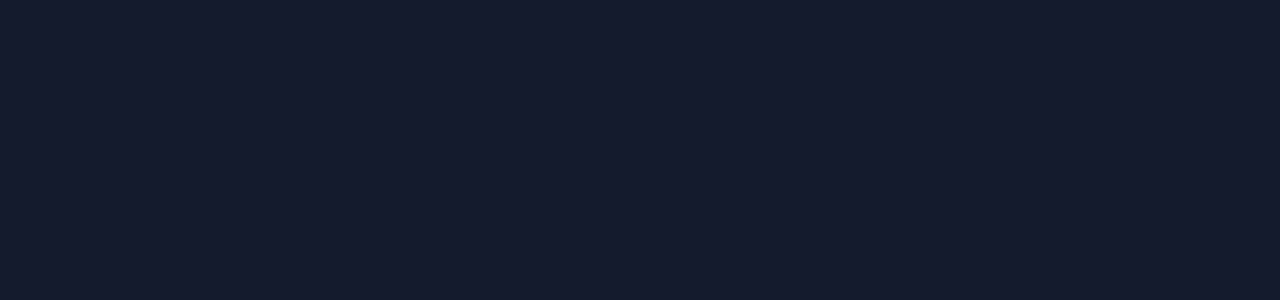
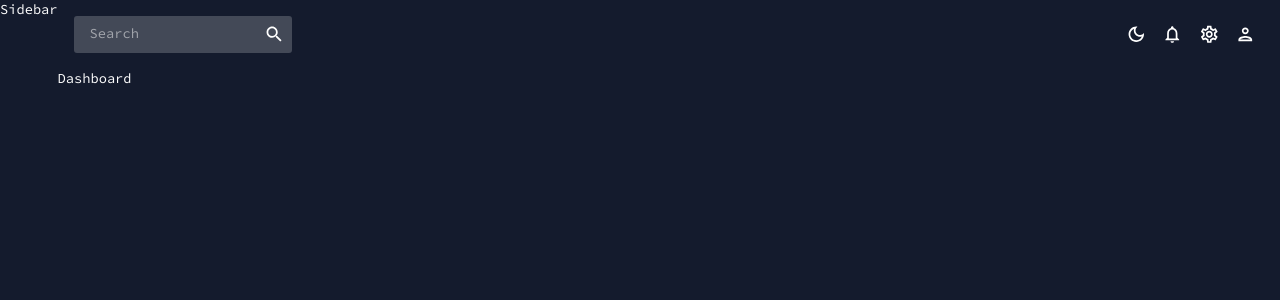
Before and after one commit to Aaronw7/budget-pal, a React (Create React App) app in the folder frontend/: page / in a window 1280 px wide. Shown: the top 300 px of the page. Built offline with nearby package versions, Linux system fonts and the light colour scheme; a web font is replaced by a local one.

Commit message:
Set up Routes

```diff
--- a/frontend/src/App.js
+++ b/frontend/src/App.js
@@ -1,5 +1,16 @@
-import { ColorModeContext, useMode } from './theme';
-import { CssBaseline, ThemeProvider } from '@mui/material';
+import { ColorModeContext, useMode } from "./theme";
+import { CssBaseline, ThemeProvider } from "@mui/material";
+import { Routes, Route } from "react-router-dom";
+import Topbar from "./scenes/global/Topbar";
+import Sidebar from "./scenes/global/Sidebar";
+import Dashboard from "./scenes/dashboard";
+// import Cashflow from "./scenes/cashflow";
+// import Budget from "./scenes/budget";
+// import Bar from "./scenes/bar";
+// import Form from "./scenes/form";
+// import Pie from "./scenes/pie";
+// import Line from "./scenes/line";s
+
 
 function App() {
   const [theme, colorMode] = useMode();
@@ -9,7 +20,19 @@ function App() {
       <ThemeProvider theme={theme}>
         <CssBaseline />
         <div className="app">
-          <main className="content"></main>
+          <Sidebar />
+          <main className="content">
+            <Topbar />
+            <Routes>
+              <Route path="/" element={<Dashboard />} />
+              {/* <Route path="/cashflow" element={<Cashflow />} /> */}
+              {/* <Route path="/budget" element={<Budget />} /> */}
+              {/* <Route path="/bar" element={<Bar />} /> */}
+              {/* <Route path="/form" element={<Form />} /> */}
+              {/* <Route path="/pie" element={<Pie />} /> */}
+              {/* <Route path="/line" element={<Line />} /> */}
+            </Routes>
+          </main>
         </div>
       </ThemeProvider>
     </ColorModeContext.Provider>
--- a/frontend/src/scenes/global/Topbar.jsx
+++ b/frontend/src/scenes/global/Topbar.jsx
@@ -1,5 +1,55 @@
+import { Box, IconButton, useTheme } from "@mui/material";
+import { useContext } from "react";
+import { ColorModeContext, tokens } from "../../theme";
+import InputBase from "@mui/material/InputBase";
+import LightModeOutlinedIcon from "@mui/icons-material/LightModeOutlined";
+import DarkModeOutlinedIcon from "@mui/icons-material/DarkModeOutlined";
+import NotificationsOutlinedIcon from "@mui/icons-material/NotificationsOutlined";
+import SettingsOutlinedIcon from "@mui/icons-material/SettingsOutlined";
+import PersonOutlinedIcon from "@mui/icons-material/PersonOutlined";
+import SearchIcon from "@mui/icons-material/Search";
+
+
 const Topbar = () => {
-  return <div>Topbar</div>
+  const theme = useTheme();
+  const colors = tokens(theme.palette.mode);
+  const colorMode = useContext(ColorModeContext);
+
+  return (
+    <Box display="flex" justifyContent="space-between" p={2}>
+      {/* Search Bar */}
+      <Box
+        display="flex"
+        backgroundColor={colors.primary[400]}
+        borderRadius="3px"
+      >
+        <InputBase sx={{ ml: 2, flex: 1 }} placeholder="Search" />
+        <IconButton type="button" sc={{ p: 1 }}>
+          <SearchIcon />
+        </IconButton>
+      </Box>
+
+      {/* Icons */}
+      <Box display="flex">
+        <IconButton onClick={colorMode.toggleColorMode}>
+          {theme.palette.mode === "dark" ? (
+            <DarkModeOutlinedIcon />
+          ) : (
+            <LightModeOutlinedIcon />
+          )}
+        </IconButton>
+        <IconButton>
+          <NotificationsOutlinedIcon />
+        </IconButton>
+        <IconButton>
+          <SettingsOutlinedIcon />
+        </IconButton>
+        <IconButton>
+          <PersonOutlinedIcon />
+        </IconButton>
+      </Box>
+    </Box>
+  )
 }
 
 export default Topbar;
```
